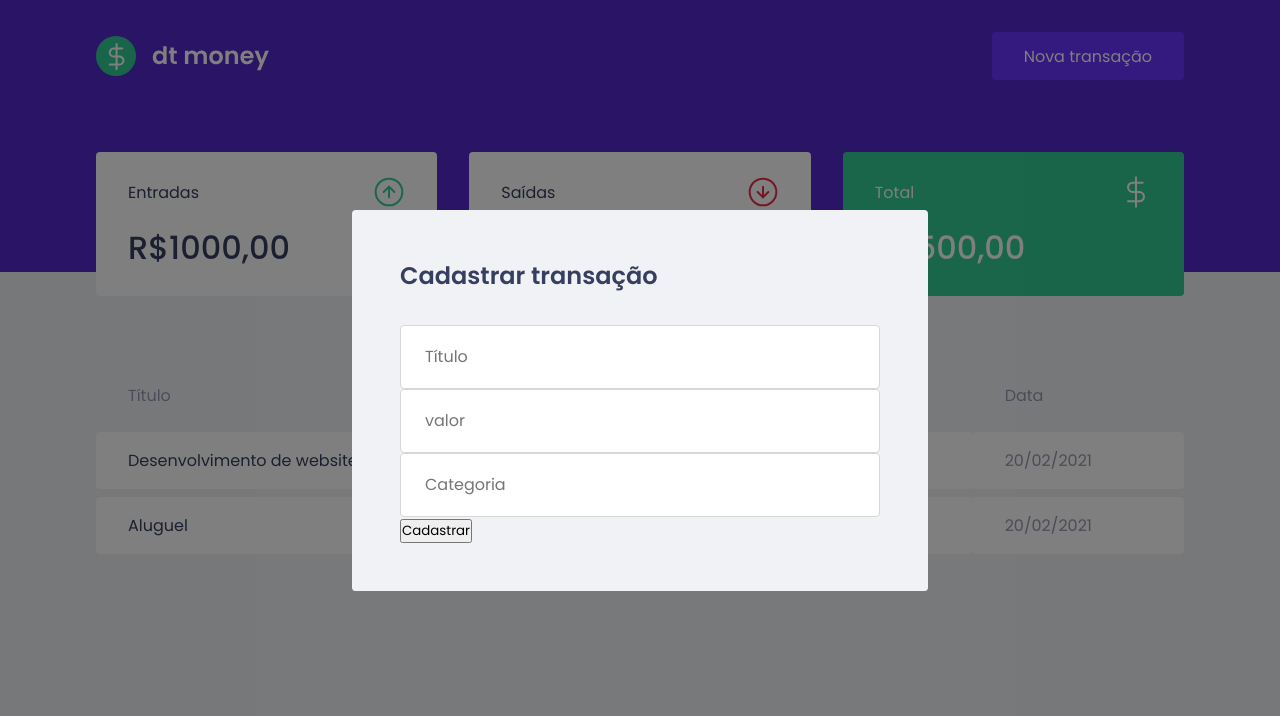
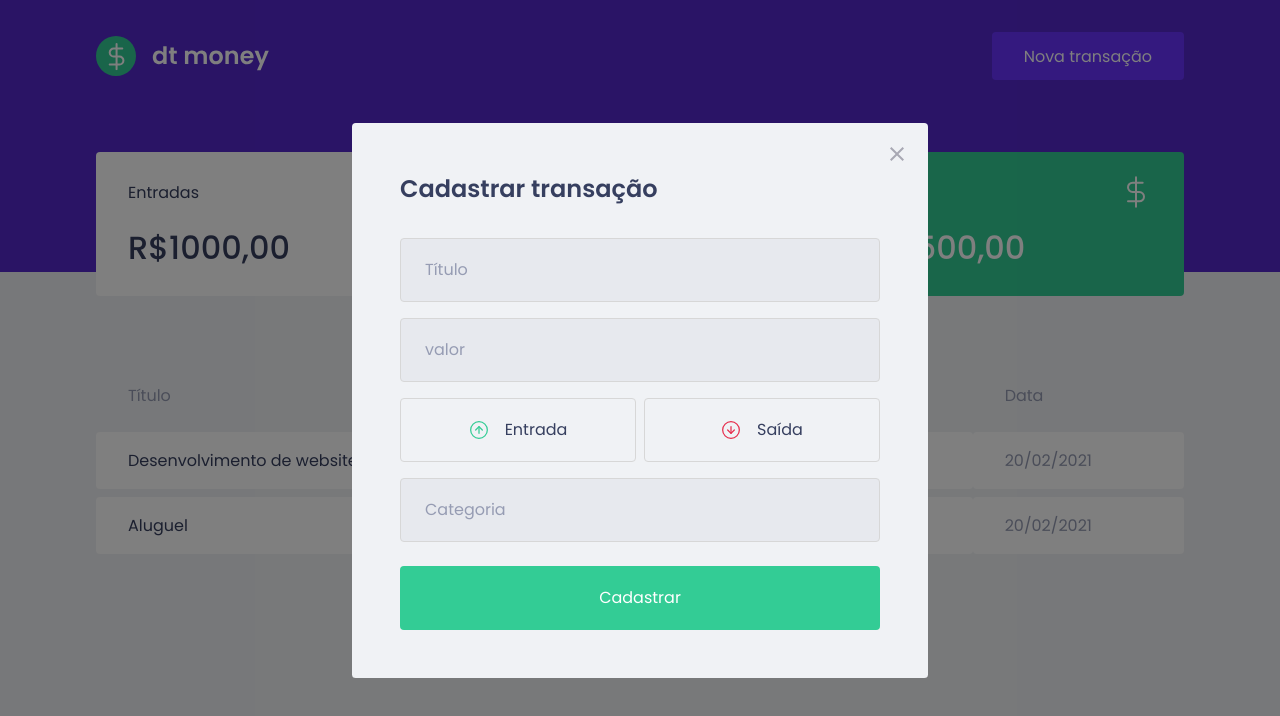
Before and after one commit to victorgonzalezz/ignite-app-web-react, a React (Create React App) app: page / in a window 1280 px wide. Both pictures are taken after a click on the button "Nova transação". Shown: the top 716 px of the page. Built offline with nearby package versions, Linux system fonts and the light colour scheme; no server answers; what miragejs would draw is missing.

Commit message:
criando botoes de tipo

```diff
--- a/package.json
+++ b/package.json
@@ -5,6 +5,7 @@
   "dependencies": {
     "@types/styled-components": "^5.1.24",
     "axios": "^0.26.0",
+    "polished": "^4.1.4",
     "react": "^17.0.2",
     "react-dom": "^17.0.2",
     "react-modal": "^3.14.4",
--- a/src/components/NewTransactionModal/index.tsx
+++ b/src/components/NewTransactionModal/index.tsx
@@ -1,5 +1,8 @@
 import Modal from "react-modal";
-import { Container } from "./styles";
+import incomeImg from "../../assets/income.svg";
+import outcomeImg from "../../assets/outcome.svg";
+import closeImg from "../../assets/close.svg";
+import { Container, TransactionTypeContainer } from "./styles";
 
 interface NewTransactionModalProps {
   isOpen: boolean;
@@ -14,12 +17,38 @@
       overlayClassName="react-modal-overlay"
       className="react-modal-content"
     >
+      <button
+        type="button"
+        onClick={onRequestClose}
+        className="react-modal-close"
+      >
+        <img src={closeImg} alt="Fechar modal" />
+      </button>
+
       <Container>
         <h2>Cadastrar transação</h2>
 
         <input placeholder="Título" />
 
         <input type="number" placeholder="valor" />
+
+        <TransactionTypeContainer>
+          <button
+            type="button"
+          >
+            <img src={incomeImg} alt="Entrada" />
+            <span>Entrada</span>
+
+          </button>
+          <button
+            type="button"
+          >
+            <img src={outcomeImg} alt="Saída" />
+            <span>Saída</span>
+
+          </button>
+
+        </TransactionTypeContainer>
 
         <input placeholder="Categoria" />
 
--- a/src/components/NewTransactionModal/styles.ts
+++ b/src/components/NewTransactionModal/styles.ts
@@ -1,4 +1,5 @@
 import styled from "styled-components";
+import { darken } from "polished";
 
 export const Container = styled.form`
   h2 {
@@ -14,9 +15,74 @@
     border-radius: 0.25rem;
 
     border: 1px solid #d7d7d7;
-    background: "#e7e9ee";
+    background: #e7e9ee;
 
    font-weight: 400;
    font-size: 1rem;
+
+   &::placeholder {
+     color: var(--text-body);
+
+   }
+
+   & + input {
+     margin-top: 1rem;
+   }
+  }
+
+  button[type="submit"] {
+    width: 100%;
+    padding: 0 1.5rem;
+    height: 4rem;
+    background: var(--green);
+    color: #FFF;
+    border-radius: 0.25rem;
+    border: 0;
+    font-size: 1rem;
+    margin-top: 1.5rem;
+
+    transition: filter 0.2s;
+
+   &:hover {
+     filter: brightness(0.9);
+   }
+
   }
 `;
+
+export const TransactionTypeContainer = styled.div`
+ margin: 1rem 0;
+ display: grid;
+ grid-template-columns: 1fr 1fr;
+ gap: 0.5rem;
+
+ button {
+   height: 4rem;
+   border: 1px solid #d7d7d7;
+   border-radius: 0.25rem;
+
+   background: transparent;
+
+   display: flex;
+   align-items: center;
+   justify-content: center;
+
+   transition: border-color 0.2s;
+
+   &:hover {
+     border-color: ${darken(0.1, '#d7d7d7')}
+   }
+
+   img {
+     width: 20px;
+     height: 20px;
+   }
+
+   span {
+     display: inline-block;
+     margin-left: 1rem;
+     font-size: 1rem;
+     color: var(--text-title);
+   }
+ }
+`;
--- a/src/styles/global.ts
+++ b/src/styles/global.ts
@@ -81,4 +81,18 @@
     border-radius: 0.24rem;
 
 }
+
+.react-modal-close {
+  position: absolute;
+  right: 1.5rem;
+  top: 1.5rem;
+  border: 0;
+  background: transparent;
+
+  transition: filter 0.2s;
+
+  &:hover {
+    filter:brightness(0.8);
+  }
+}
 `;
```
Also changed, not shown: 1 other file (tests, documents, lock files or other folders).
